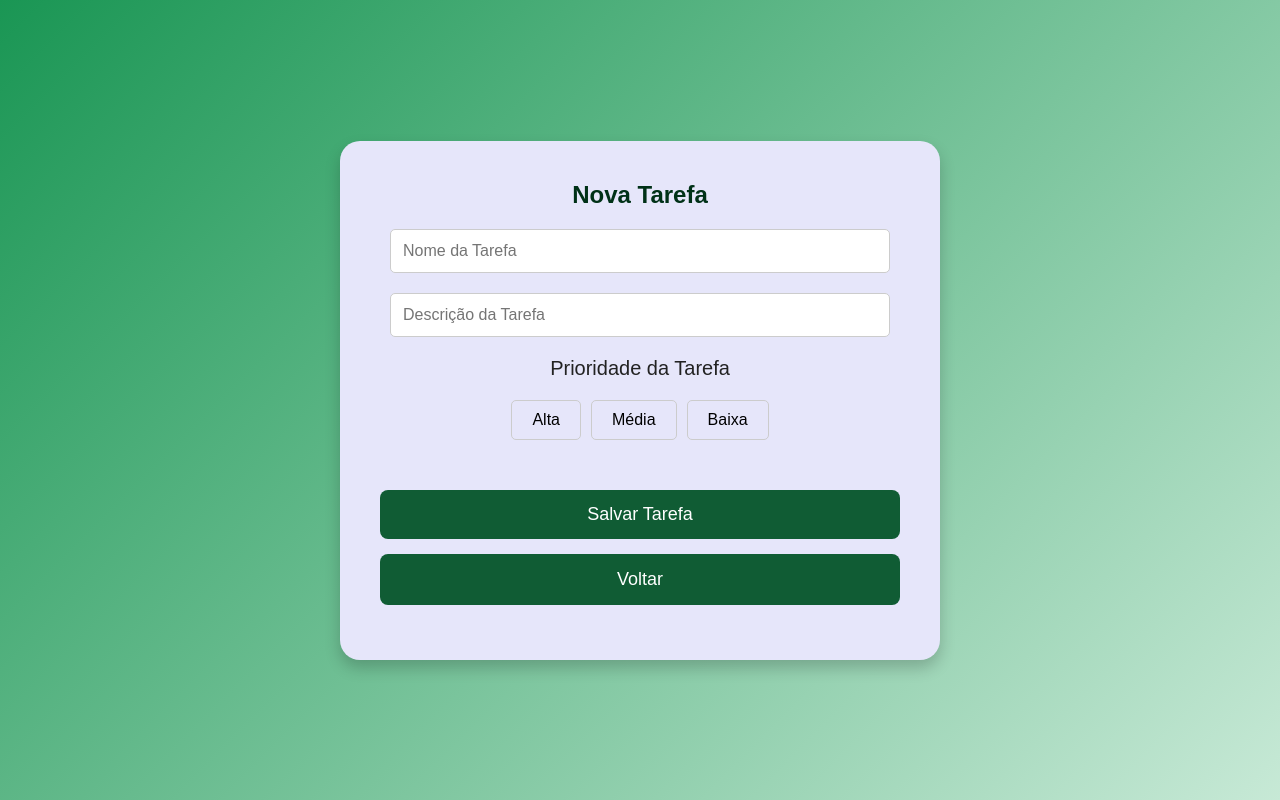
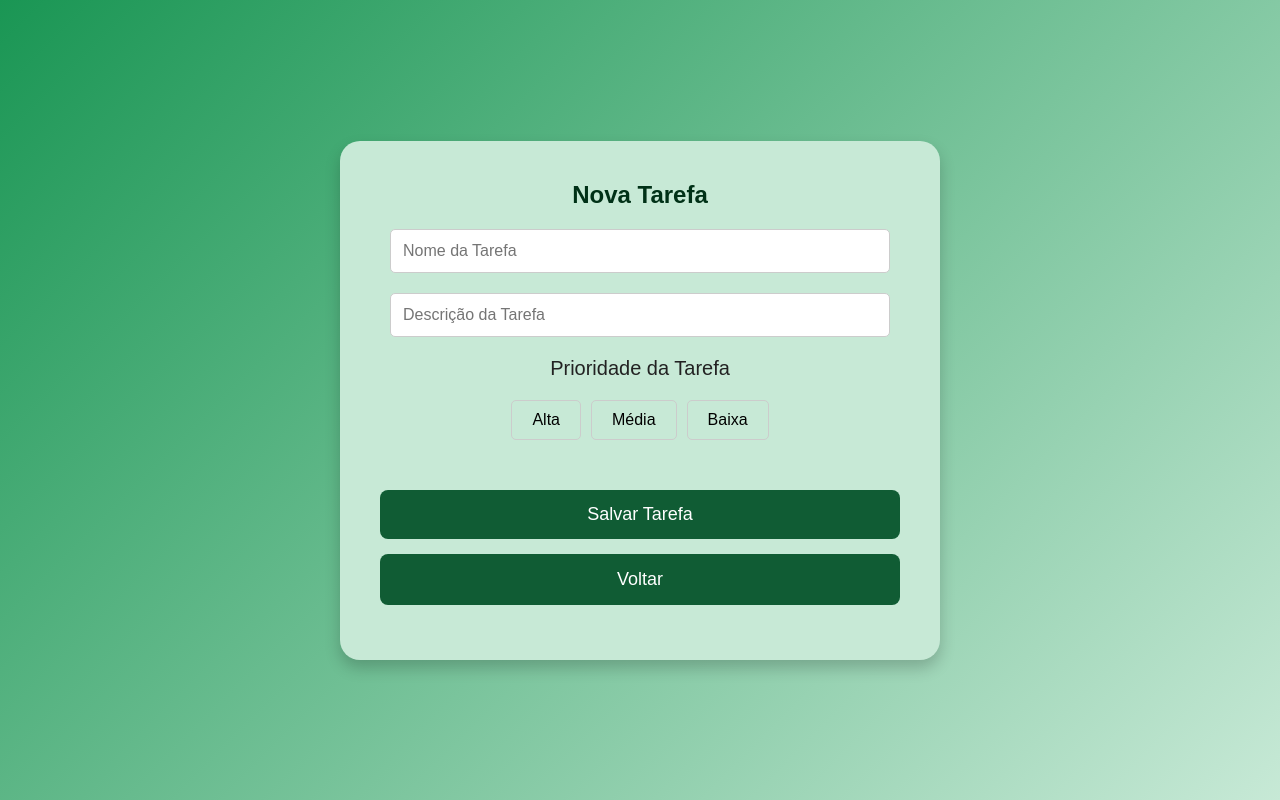
Before and after one commit to j0jds/Direction-Habits, a Flask app: page /novatarefa in a window 1280 px wide. Run offline with Flask 3, Linux system fonts and the light colour scheme; the visitor is signed in with stand-in values (Sample User, id 1).

Commit message:
Container colour update

```diff
--- a/backend/static/css/cadastro.css
+++ b/backend/static/css/cadastro.css
@@ -16,7 +16,7 @@ body {
 }
 
 .container {
-    background-color: #E6E6FA;
+    background-color: #C7E9D6;
     padding: 40px;
     border-radius: 20px;
     box-shadow: 0 8px 16px rgba(0, 0, 0, 0.2);
--- a/backend/static/css/editartarefas.css
+++ b/backend/static/css/editartarefas.css
@@ -16,7 +16,7 @@ body {
 }
 
 .container {
-    background-color: #E6E6FA;
+    background-color: #C7E9D6;
     padding: 40px;
     border-radius: 20px;
     box-shadow: 0 8px 16px rgba(0, 0, 0, 0.2);
--- a/backend/static/css/excluirusuario.css
+++ b/backend/static/css/excluirusuario.css
@@ -16,7 +16,7 @@ body {
 }
 
 .container {
-    background-color: #E6E6FA;
+    background-color: #C7E9D6;
     padding: 40px;
     border-radius: 20px;
     box-shadow: 0 8px 16px rgba(0, 0, 0, 0.2);
--- a/backend/static/css/minhastarefas.css
+++ b/backend/static/css/minhastarefas.css
@@ -16,7 +16,7 @@ body {
 }
 
 .container {
-    background-color: #E6E6FA;
+    background-color: #C7E9D6;
     padding: 40px;
     border-radius: 20px;
     box-shadow: 0 8px 16px rgba(0, 0, 0, 0.2);
--- a/backend/static/css/novatarefa.css
+++ b/backend/static/css/novatarefa.css
@@ -16,7 +16,7 @@ body {
 }
 
 .container {
-    background-color: #E6E6FA;
+    background-color: #C7E9D6;
     padding: 40px;
     border-radius: 20px;
     box-shadow: 0 8px 16px rgba(0, 0, 0, 0.2);
```
